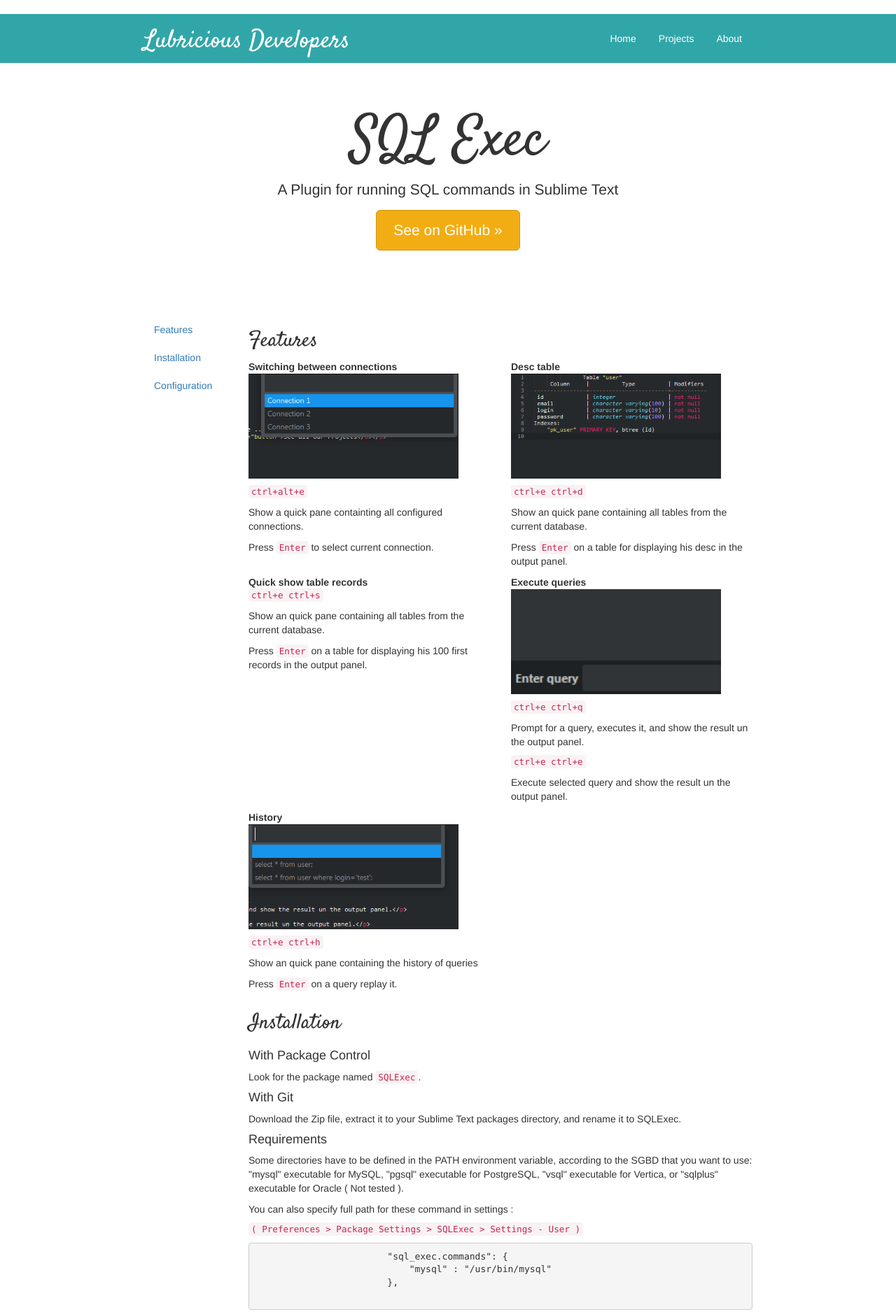
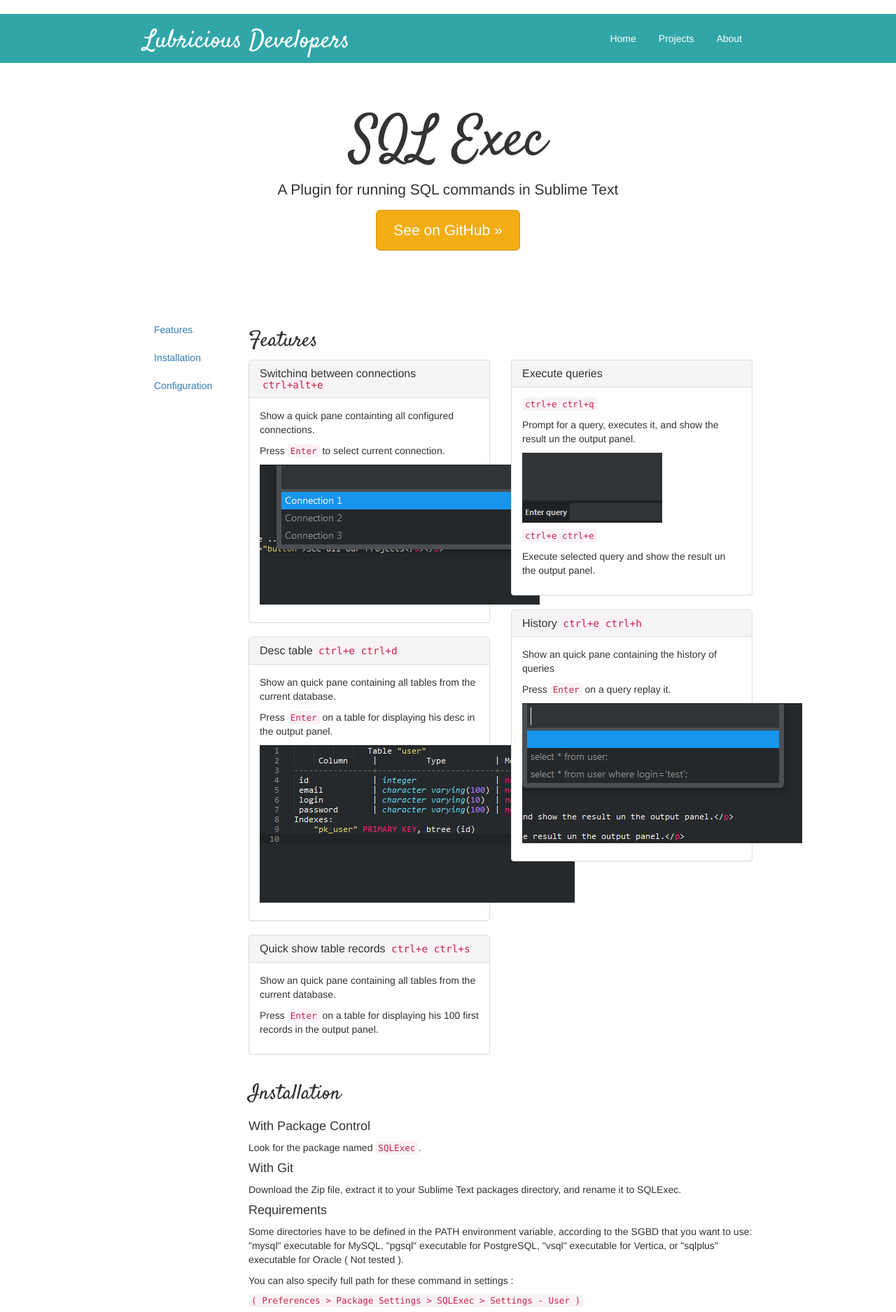
Before and after one commit to LubriciousDevelopers/lubriciousdevelopers.github.io, a Jekyll site: the page built from projects/sublime-sql-exec/index.html, in a window 1280 px wide. Shown: the top 1875 px of the page at 70% size. Built offline with Jekyll 4.4.1, drawn with Linux system fonts in a browser that asks for light colours; nearby versions of some CDN libraries.

Commit message:
Use new boxes in sql exec

```diff
--- a/projects/sublime-php-namespace/index.html
+++ b/projects/sublime-php-namespace/index.html
@@ -64,7 +64,7 @@
                 </div>
                 <div class="panel panel-default">
                     <div class="panel-heading">
-                        <h3 class="panel-title">Implement interface <code>alt+r</code></h3>
+                        <h3 class="panel-title">Implement interface <code>alt+y</code></h3>
                     </div>
                     <div class="panel-body">
                         <p>This awesome command extends or implements the selected class or interface, all abstract methods that does not exist are automaticaly implemented and the "use" statement is inserted.</p>
--- a/projects/sublime-sql-exec/index.html
+++ b/projects/sublime-sql-exec/index.html
@@ -27,43 +27,67 @@
             <div class="row">
 
                 <div class="col-lg-6">
-                    <strong>Switching between connections</strong>
-                    <p><img src="images/switch.png"/></p>
-                    <p><code>ctrl+alt+e</code></p>
+
+                    <div class="panel panel-default">
+                        <div class="panel-heading">
+                            <h3 class="panel-title">Switching between connections <code>ctrl+alt+e</code></h3>
+                        </div>
+                        <div class="panel-body">
                             <p>Show a quick pane containting all configured connections.</p>
                             <p>Press <code>Enter</code> to select current connection.</p>
+                            <p><img src="images/switch.png"/></p>
+                        </div>
+                    </div>
+
+                    <div class="panel panel-default">
+                        <div class="panel-heading">
+                            <h3 class="panel-title">Desc table <code>ctrl+e ctrl+d</code></h3>
+                        </div>
+                        <div class="panel-body">
+                            <p>Show an quick pane containing all tables from the current database.</p>
+                            <p>Press <code>Enter</code> on a table for displaying his desc in the output panel.</p>
+                            <p><img src="images/desc.png"/></p>
+                        </div>
+                    </div>
+
+                    <div class="panel panel-default">
+                        <div class="panel-heading">
+                            <h3 class="panel-title">Quick show table records <code>ctrl+e ctrl+s</code></h3>
+                        </div>
+                        <div class="panel-body">
+                            <p>Show an quick pane containing all tables from the current database.</p>
+                            <p>Press <code>Enter</code> on a table for displaying his 100 first records in the output panel.</p>
+                        </div>
+                    </div>
+
                 </div>
 
                 <div class="col-lg-6">
-                    <strong>Desc table</strong>
-                    <p><img src="images/desc.png"/></p>
-                    <p><code>ctrl+e ctrl+d</code></p>
-                    <p>Show an quick pane containing all tables from the current database.</p>
-                    <p>Press <code>Enter</code> on a table for displaying his desc in the output panel.</p>
+
+                    <div class="panel panel-default">
+                        <div class="panel-heading">
+                            <h3 class="panel-title">Execute queries</h3>
                         </div>
-
-                <div class="col-lg-6">
-                    <strong>Quick show table records</strong>
-                    <p><code>ctrl+e ctrl+s</code></p>
-                    <p>Show an quick pane containing all tables from the current database.</p>
-                    <p>Press <code>Enter</code> on a table for displaying his 100 first records in the output panel.</p>
-                </div>
-
-                <div class="col-lg-6">
-                    <strong>Execute queries</strong>
-                    <p><img src="images/query.png"/></p>
+                        <div class="panel-body">
                             <p><code>ctrl+e ctrl+q</code></p>
                             <p>Prompt for a query, executes it, and show the result un the output panel.</p>
+                            <p><img src="images/query.png"/></p>
                             <p><code>ctrl+e ctrl+e</code></p>
                             <p>Execute selected query and show the result un the output panel.</p>
                         </div>
+                    </div>
 
-                <div class="col-lg-6">
-                    <strong>History</strong>
-                    <p><img src="images/history.png"/></p>
-                    <p><code>ctrl+e ctrl+h</code></p>
+                    <div class="panel panel-default">
+                        <div class="panel-heading">
+                            <h3 class="panel-title">History <code>ctrl+e ctrl+h</code></h3>
+                        </div>
+                        <div class="panel-body">
                             <p>Show an quick pane containing the history of queries</p>
                             <p>Press <code>Enter</code> on a query replay it.</p>
+                            <p><img src="images/history.png"/></p>
+                        </div>
+                    </div>
+
                 </div>
 
             </div>
```
Lines whose indentation alone changed are shown as unchanged.
